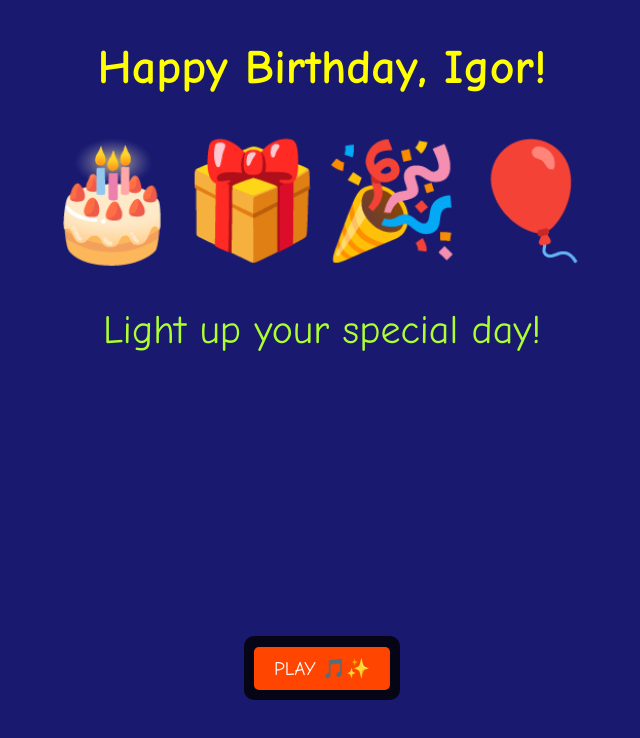
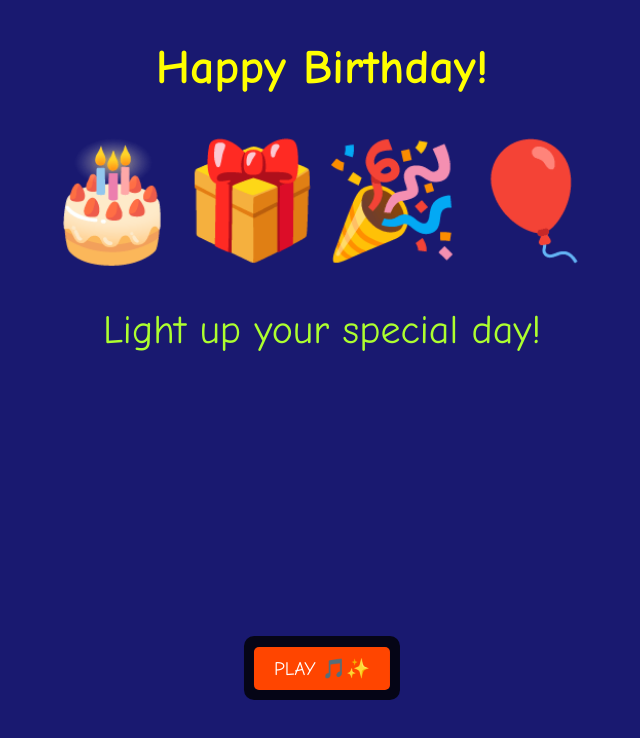
Before and after one commit to countbum/countbum.github.io, a plain HTML site: page index.html in a window 1280 px wide. Shown: the whole page, without its empty margins (318-958 px from the left). Drawn offline with Linux system fonts and the light colour scheme.

Commit message:
Update index.html
Minor tweak!

```diff
--- a/index.html
+++ b/index.html
@@ -57,7 +57,7 @@
 </head>
 <body>
     <canvas id="canvas"></canvas>
-    <h2>Happy Birthday, Igor!</h2>
+    <h2>Happy Birthday!</h2>
     <div class="cake" style="font-size: 7rem;">🎂🎁🎉🎈</div>
     <p class="message" style="font-size: 2.5rem; color: GreenYellow;">Light up your special day!</p>
 
```
